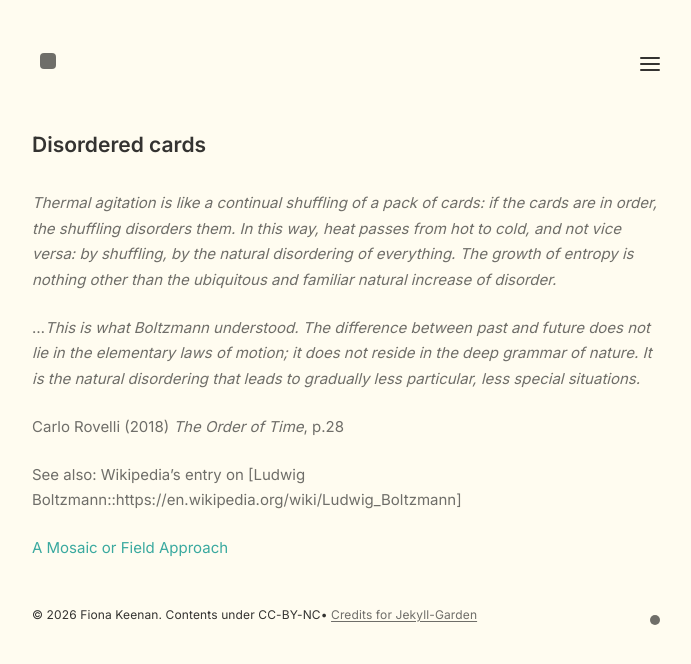
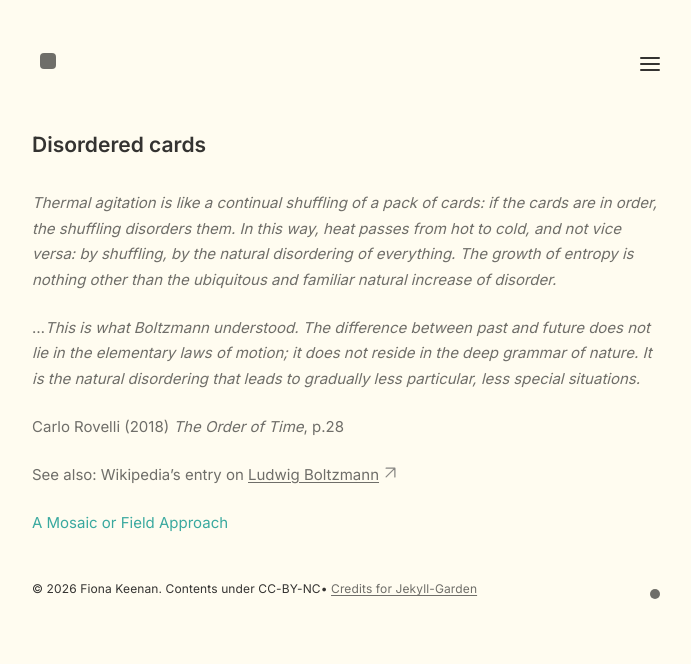
Before and after one commit to fionatkeenan/fionatkeenan.github.io, a Jekyll site: the page built from _notes/Public/Disordered cards.md, in a window 1280 px wide. Shown: the top 664 px of the page, without its empty margins (293-984 px from the left). Built offline with Jekyll 4.4.1, drawn with Linux system fonts in a browser that asks for light colours.

Commit message:
Add files via upload

```diff
--- a/_notes/Public/Disordered cards.md
+++ b/_notes/Public/Disordered cards.md
@@ -16,7 +16,7 @@ author: Carlo Rovelli
 
 Carlo Rovelli (2018) *The Order of Time*, p.28
 
-See also: Wikipedia's entry on [Ludwig Boltzmann::https://en.wikipedia.org/wiki/Ludwig_Boltzmann]
+See also: Wikipedia's entry on [[Ludwig Boltzmann::https://en.wikipedia.org/wiki/Ludwig_Boltzmann]]
 
 
 [[A Mosaic or Field Approach]]
```
